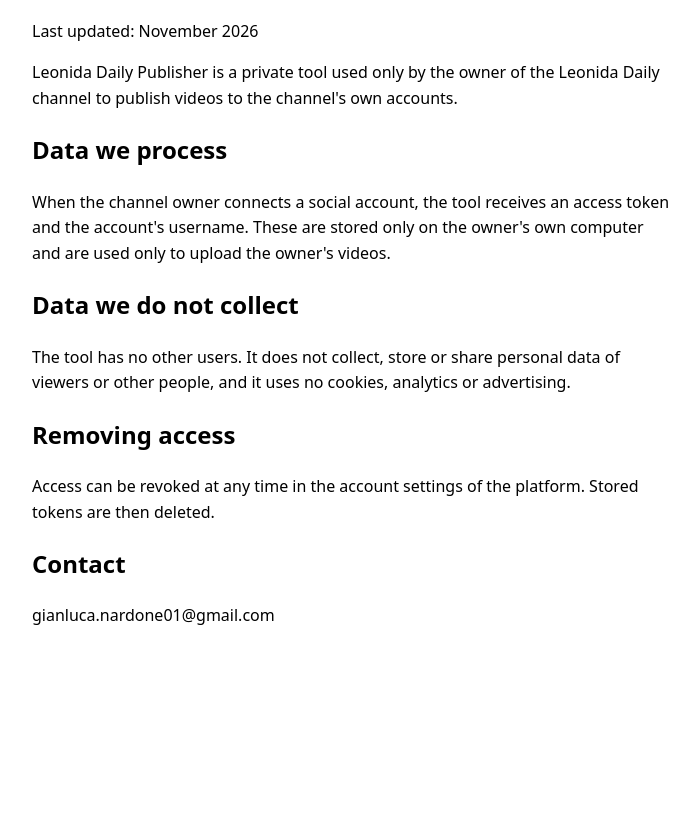
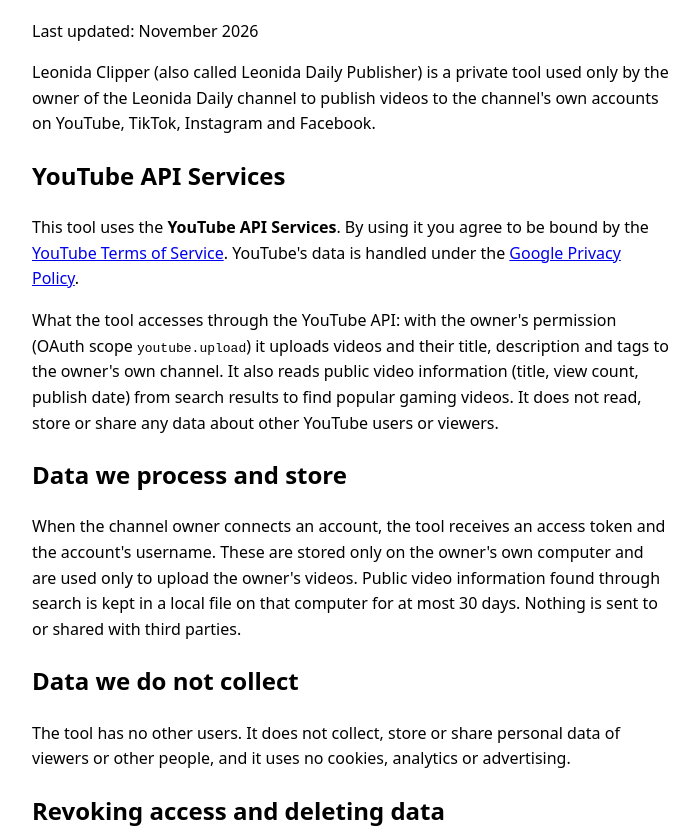
Before and after one commit to GianlucaNardone/leonidadaily, a plain HTML site: page privacy.html in a window 1280 px wide. Shown: the part 114-952 px from the top of the page, without its empty margins (288-987 px from the left). Before the commit the page ends 803 px from the top, so only its background shows below. Drawn offline with Linux system fonts and the light colour scheme.

Commit message:
Add files via upload

```diff
--- a/privacy.html
+++ b/privacy.html
@@ -1,18 +1,36 @@
 <!doctype html><html lang="en"><meta charset="utf-8"><meta name="viewport" content="width=device-width,initial-scale=1">
-<title>Privacy Policy - Leonida Daily Publisher</title>
+<title>Privacy Policy - Leonida Clipper</title>
 <body style="font-family:system-ui;max-width:640px;margin:60px auto;padding:0 20px;line-height:1.6">
 <h1>Privacy Policy</h1>
 <p>Last updated: November 2026</p>
-<p>Leonida Daily Publisher is a private tool used only by the owner of the Leonida Daily channel to publish videos to
-the channel's own accounts.</p>
-<h2>Data we process</h2>
-<p>When the channel owner connects a social account, the tool receives an access token and the account's username.
-These are stored only on the owner's own computer and are used only to upload the owner's videos.</p>
+<p>Leonida Clipper (also called Leonida Daily Publisher) is a private tool used only by the owner of the Leonida Daily
+channel to publish videos to the channel's own accounts on YouTube, TikTok, Instagram and Facebook.</p>
+
+<h2>YouTube API Services</h2>
+<p>This tool uses the <strong>YouTube API Services</strong>. By using it you agree to be bound by the
+<a href="https://www.youtube.com/t/terms">YouTube Terms of Service</a>. YouTube's data is handled under the
+<a href="https://policies.google.com/privacy">Google Privacy Policy</a>.</p>
+<p>What the tool accesses through the YouTube API: with the owner's permission (OAuth scope
+<code>youtube.upload</code>) it uploads videos and their title, description and tags to the owner's own channel.
+It also reads public video information (title, view count, publish date) from search results to find popular gaming videos.
+It does not read, store or share any data about other YouTube users or viewers.</p>
+
+<h2>Data we process and store</h2>
+<p>When the channel owner connects an account, the tool receives an access token and the account's username.
+These are stored only on the owner's own computer and are used only to upload the owner's videos. Public video
+information found through search is kept in a local file on that computer for at most 30 days.
+Nothing is sent to or shared with third parties.</p>
+
 <h2>Data we do not collect</h2>
 <p>The tool has no other users. It does not collect, store or share personal data of viewers or other people,
 and it uses no cookies, analytics or advertising.</p>
-<h2>Removing access</h2>
-<p>Access can be revoked at any time in the account settings of the platform. Stored tokens are then deleted.</p>
+
+<h2>Revoking access and deleting data</h2>
+<p>Access for YouTube can be revoked at any time on the
+<a href="https://security.google.com/settings/security/permissions">Google security settings page</a>.
+Access for other platforms can be revoked in their account settings. When access is revoked, or on request by email,
+all stored tokens and data are deleted from the owner's computer within 7 days.</p>
+
 <h2>Contact</h2>
 <p>gianluca.nardone01@gmail.com</p>
 </body></html>
```
Also changed, not shown: index.html (+6 -2 lines), terms.html (+4 -0 lines).
